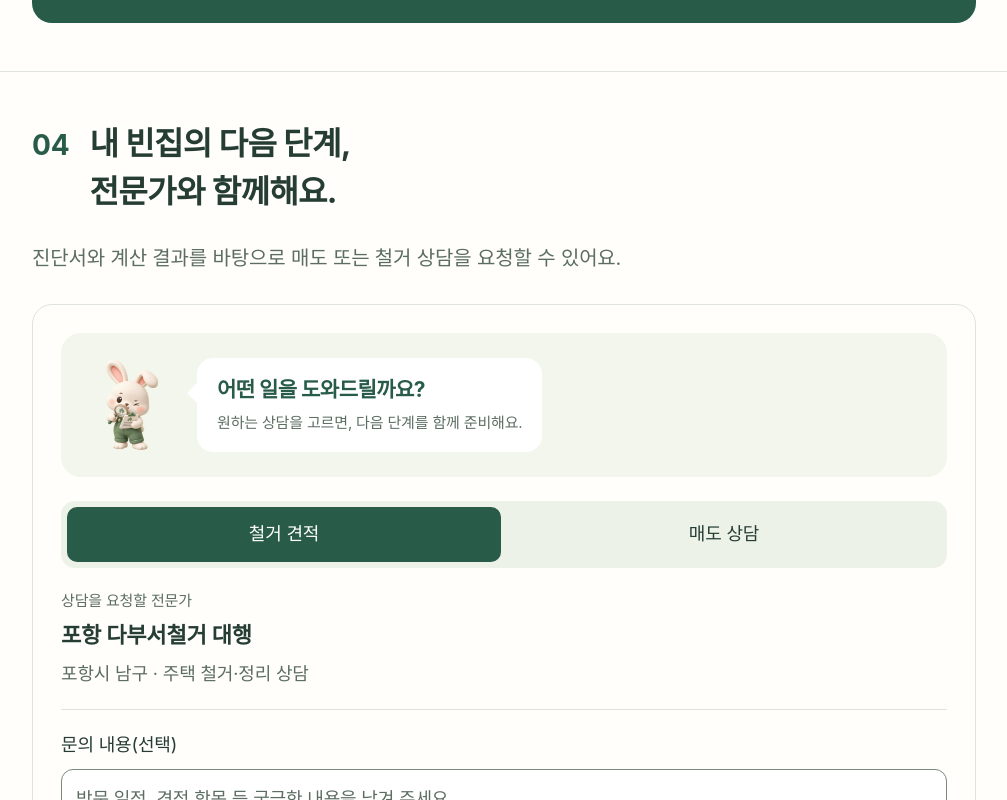
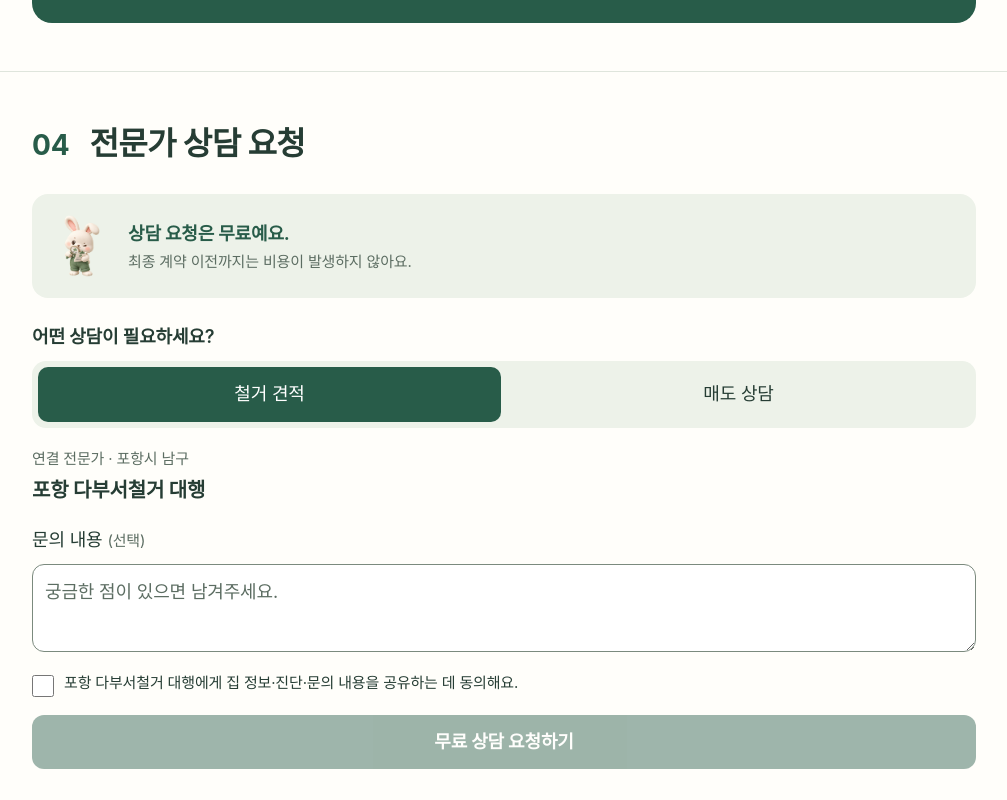
Before and after one commit to heexohee/Binzip, a Next.js app: page /example-report#consultation in a window 1280 px wide. Shown: the part 3480-4280 px from the top of the page, without its empty margins (136-1143 px from the left). Built offline with nearby package versions, Linux system fonts and the light colour scheme; a web font is replaced by a local one.

Commit message:
ui: simplify consultation request content and layout

```diff
--- a/app/connect/consultation-request.module.css
+++ b/app/connect/consultation-request.module.css
@@ -1,19 +1,22 @@
-.request { margin-top:28px; font-size:18px; line-height:1.7; }
-.request .card { border:1px solid var(--border-subtle); border-radius:20px; padding:28px; }
-.request .card h3 { font-size:24px; margin:0 0 20px; }
-.form { display:grid; gap:20px; }
+.request { font-size:18px; line-height:1.7; }
+.guide { display:flex; align-items:center; gap:16px; margin-bottom:24px; padding:12px 16px; border-radius:16px; background:var(--surface-soft); }
+.guide img { width:64px; height:80px; object-fit:contain; flex-shrink:0; }
+.guide strong { color:var(--brand-primary); font-size:18px; }
+.guide p { color:var(--text-secondary); font-size:15px; line-height:1.6; word-break:keep-all; }
+.form { display:grid; gap:18px; }
+.services { min-width:0; border:0; padding:0; margin:0; }
+.services legend { padding:0; margin-bottom:8px; font-weight:600; }
 .switch { display:flex; gap:6px; padding:6px; border-radius:14px; background:var(--surface-soft); }
 .serviceSwitch button { flex:1; min-width:0; min-height:52px; padding:12px; border:0; border-radius:10px; font:inherit; color:var(--text-primary); background:transparent; cursor:pointer; }
 .serviceSwitch button[aria-pressed=true] { background:var(--brand-primary); color:white; }
-.partner { border-bottom:1px solid var(--border-subtle); padding-bottom:20px; overflow-wrap:anywhere; }
+.partner { overflow-wrap:anywhere; }
 .partner span { display:block; font-size:15px; color:var(--text-secondary); }
-.partner strong { display:block; margin:4px 0; font-size:22px; }
-.partner p { color:var(--text-secondary); }
-.form textarea { display:block; width:100%; min-height:130px; margin-top:8px; padding:14px; border:1px solid var(--border-control); border-radius:12px; background:var(--surface-raised); color:var(--text-primary); font:inherit; resize:vertical; }
-.check { display:flex; align-items:flex-start; gap:12px; }
+.partner strong { display:block; margin-top:2px; font-size:20px; }
+.optional { font-size:15px; color:var(--text-secondary); }
+.form textarea { display:block; width:100%; min-height:88px; margin-top:8px; padding:12px; border:1px solid var(--border-control); border-radius:12px; background:var(--surface-raised); color:var(--text-primary); font:inherit; resize:vertical; }
+.check { display:flex; align-items:flex-start; gap:10px; font-size:15px; line-height:1.7; cursor:pointer; }
 .check input { flex-shrink:0; width:22px; height:22px; margin:5px 0 0; accent-color:var(--brand-primary); }
 .primary { min-height:54px; width:100%; padding:12px 18px; border:0; border-radius:12px; background:var(--brand-primary); color:white; font:inherit; font-weight:700; cursor:pointer; }
 .primary:disabled { opacity:.45; cursor:not-allowed; }
-.note { font-size:16px; color:var(--text-secondary); text-align:center; }
 .request :is(a,button,input,textarea):focus-visible { outline:3px solid var(--focus-ring); outline-offset:3px; }
-@media(max-width:640px) { .request .card { padding:20px 16px; }.request .card h3 { font-size:22px; } }
+@media(max-width:640px) { .request { font-size:16px; }.guide { gap:10px; padding:10px 12px; } }
--- a/app/connect/consultation-request.tsx
+++ b/app/connect/consultation-request.tsx
@@ -1,9 +1,9 @@
 'use client'
 import { useRouter } from 'next/navigation'
+import Image from 'next/image'
 import { useState } from 'react'
 import { providerFor, type Kind } from '@/src/consultations'
 import { requestConsultation } from './consultation-store'
-import { RabbitGuide } from './rabbit-guide'
 import s from './consultation-request.module.css'
 export default function ConsultationRequest() {
   const router = useRouter()
@@ -14,8 +14,10 @@ export default function ConsultationRequest() {
   const [busy, setBusy] = useState(false)
   const provider = providerFor(kind)
   return <div className={s.request}>
-    <div className={s.card}>
-      <RabbitGuide title="어떤 일을 도와드릴까요?" description="원하는 상담을 고르면, 다음 단계를 함께 준비해요." />
+      <div className={s.guide}>
+        <Image src="/mascot/binzip-rabbit-report-transparent-v4.png" alt="" width={64} height={80} sizes="64px" />
+        <div><strong>상담 요청은 무료예요.</strong><p>최종 계약 이전까지는 비용이 발생하지 않아요.</p></div>
+      </div>
       <form className={s.form} aria-label="전문가 상담 요청" onSubmit={event => {
         event.preventDefault()
         if (!consent || busy) return
@@ -23,14 +25,12 @@ export default function ConsultationRequest() {
         try { router.push('/status/' + requestConsultation(kind, message)) }
         catch { setError('요청을 저장하지 못했어요. 브라우저의 저장소 설정을 확인하고 다시 시도해 주세요.'); setBusy(false) }
       }}>
-        <div className={s.switch + ' ' + s.serviceSwitch} aria-label="상담 업무">{(['철거', '매도'] as const).map(k => <button type="button" key={k} aria-pressed={kind === k} onClick={() => { setKind(k); setConsent(false) }}>{k === '철거' ? '철거 견적' : '매도 상담'}</button>)}</div>
-        <div className={s.partner} aria-live="polite"><span>상담을 요청할 전문가</span><strong>{provider}</strong><p>포항시 남구 · {kind === '철거' ? '주택 철거·정리 상담' : '단독주택 매도 상담'}</p></div>
-        <label htmlFor="initial-message">문의 내용(선택)<textarea id="initial-message" maxLength={2000} value={message} onChange={e => setMessage(e.target.value)} placeholder="방문 일정, 견적 항목 등 궁금한 내용을 남겨 주세요."/></label>
-        <label className={s.check}><input type="checkbox" checked={consent} onChange={e => setConsent(e.target.checked)}/><span>{provider}에게 집 정보·진단 내용과 문의 내용을 공유하는 데 동의합니다.</span></label>
-        <button className={s.primary} disabled={!consent || busy}>{busy ? '요청 저장 중…' : '상담 요청하기'}</button>
-        <p className={s.note}>상담 요청은 무료예요. 최종 계약 이전까지는 비용이 발생하지 않아요. 최종 계약 여부는 고객이 직접 결정해요.</p>
+        <fieldset className={s.services}><legend>어떤 상담이 필요하세요?</legend><div className={s.switch + ' ' + s.serviceSwitch}>{(['철거', '매도'] as const).map(k => <button type="button" key={k} aria-pressed={kind === k} onClick={() => { setKind(k); setConsent(false) }}>{k === '철거' ? '철거 견적' : '매도 상담'}</button>)}</div></fieldset>
+        <div className={s.partner} aria-live="polite"><span>연결 전문가 · 포항시 남구</span><strong>{provider}</strong></div>
+        <label htmlFor="initial-message">문의 내용 <span className={s.optional}>(선택)</span><textarea id="initial-message" rows={2} maxLength={2000} value={message} onChange={e => setMessage(e.target.value)} placeholder="궁금한 점이 있으면 남겨주세요."/></label>
+        <label className={s.check}><input type="checkbox" checked={consent} onChange={e => setConsent(e.target.checked)}/><span>{provider}에게 집 정보·진단·문의 내용을 공유하는 데 동의해요.</span></label>
+        <button className={s.primary} disabled={!consent || busy}>{busy ? '요청 저장 중…' : '무료 상담 요청하기'}</button>
         {error && <p role="alert">{error}</p>}
       </form>
-    </div>
   </div>
 }
--- a/app/example-report/decision-example-report.tsx
+++ b/app/example-report/decision-example-report.tsx
@@ -99,8 +99,7 @@ export function DecisionExampleReport() {
     </section>
 
     <section id="consultation" className={styles.section + ' ' + styles.consultation} aria-labelledby="consultation-title">
-      <div className={styles.heading}><span>04</span><h2 id="consultation-title">내 빈집의 다음 단계,<br/>전문가와 함께해요.</h2></div>
-      <p className={styles.lead}>진단서와 계산 결과를 바탕으로 매도 또는 철거 상담을 요청할 수 있어요.</p>
+      <div className={styles.heading}><span>04</span><h2 id="consultation-title">전문가 상담 요청</h2></div>
       <ConsultationRequest/>
       <div className={styles.actions}><Link className={styles.home} href="/">← 홈으로</Link></div>
     </section>
```
